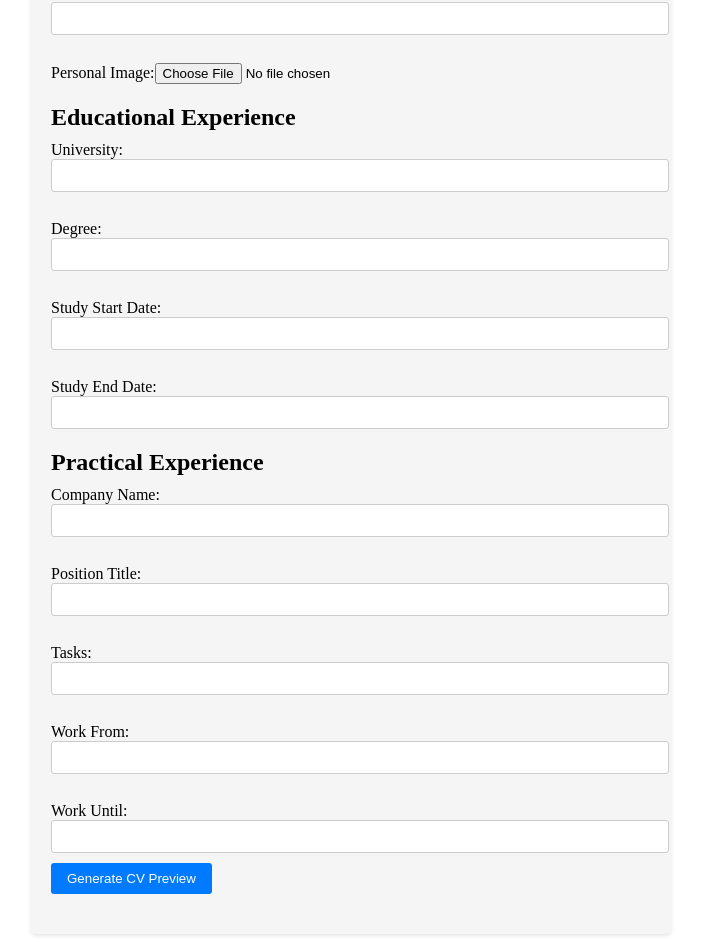
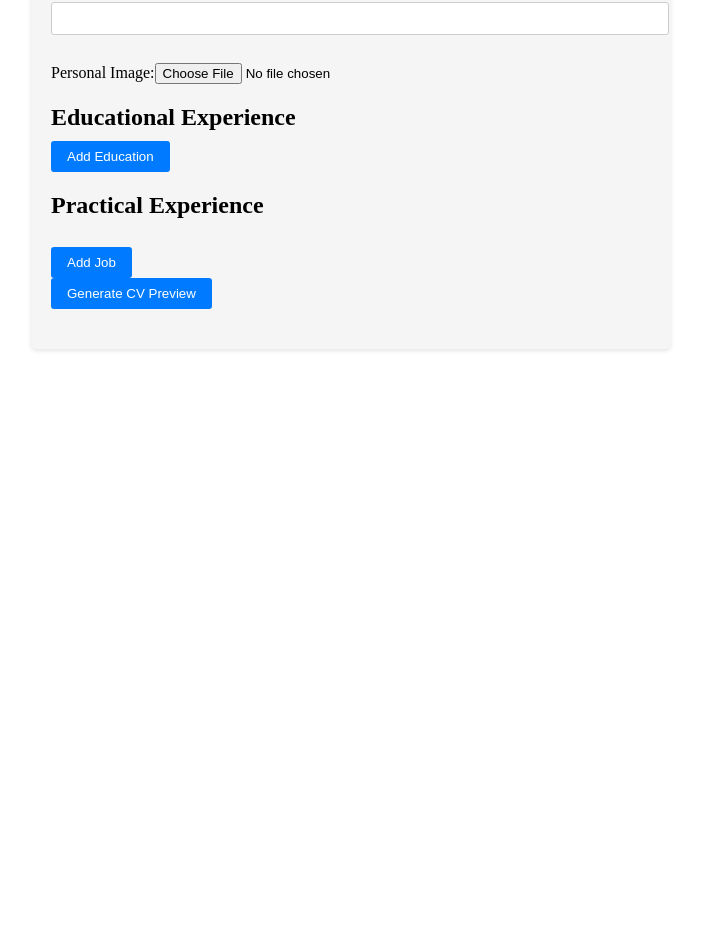
Before and after one commit to loggerino/cv-project, a React (Vite) app: page / in a window 1280 px wide. Shown: the part 475-1417 px from the top of the page, without its empty margins (289-990 px from the left). After the commit the page ends 832 px from the top, so only its background shows below. Built offline with nearby package versions, Linux system fonts and the light colour scheme.

Commit message:
enabled adding of multipled jobs and education

```diff
--- a/src/components/CVForm.jsx
+++ b/src/components/CVForm.jsx
@@ -10,10 +10,12 @@ const CVForm = () => {
     const [title, setTitle] = useState('');
     const [address, setAddress] = useState('');
     const [phoneNumber, setPhoneNumber] = useState('');
+    const [educations, setEducations] = useState([]);
     const [schoolName, setSchoolName] = useState('');
     const [studyTitle, setStudyTitle] = useState('');
     const [studyStartDate, setStudyStartDate] = useState('');
     const [studyEndDate, setStudyEndDate] = useState('');
+    const [jobs, setJobs] = useState([]);
     const [companyName, setCompanyName] = useState('');
     const [positionTitle, setPositionTitle] = useState('');
     const [tasks, setTasks] = useState('');
@@ -21,13 +23,42 @@ const CVForm = () => {
     const [workUntil, setWorkUntil] = useState('');
     const [isEditing, setIsEditing] = useState(true);
 
+    const addEducation = () => {
+        setEducations([...educations, { schoolName: '', studyTitle: '', studyStartDate: '', studyEndDate: '' }]);
+    };
+
+    const deleteEducation = (index) => {
+        const updatedEducations = [...educations];
+        updatedEducations.splice(index, 1);
+        setEducations(updatedEducations);
+    };
+
+    const addJob = () => {
+        setJobs([...jobs, { companyName: '', positionTitle: '', tasks: '', workFrom: '', workUntil: '' }]);
+    };
+
+    const deleteJob = (index) => {
+        const updatedJobs = [...jobs];
+        updatedJobs.splice(index, 1);
+        setJobs(updatedJobs);
+    }
+
     const handleImageChange = (e) => {
         const file = e.target.files[0];
         setPersonalImage(file);
     };
 
-    const handleChange = (e) => {
+    const handleChange = (e, index) => {
         const { name, value } = e.target;
+        if (name === 'schoolName' || name === 'studyTitle' || name === 'studyStartDate' || name === 'studyEndDate') {
+            const updatedEducations = [...educations];
+            updatedEducations[index][name] = value;
+            setEducations(updatedEducations);
+        } else {
+            const updatedJobs = [...jobs];
+            updatedJobs[index][name] = value;
+            setJobs(updatedJobs);
+        }
         switch (name) {
             case 'name':
                 setName(value);
@@ -134,18 +165,15 @@ Work Until: ${workUntil}`;
                         handleImageChange={handleImageChange}
                     />
                     <Education
-                        schoolName={schoolName}
-                        studyTitle={studyTitle}
-                        studyStartDate={studyStartDate}
-                        studyEndDate={studyEndDate}
+                        educations={educations}
                         handleChange={handleChange}
+                        addEducation={addEducation}
+                        deleteEducation={deleteEducation}
                     />
                     <Experience
-                        companyName={companyName}
-                        positionTitle={positionTitle}
-                        tasks={tasks}
-                        workFrom={workFrom}
-                        workUntil={workUntil}
+                        jobs={jobs}
+                        addJob={addJob}
+                        deleteJob={deleteJob}
                         handleChange={handleChange}
                     />
 
@@ -159,14 +187,22 @@ Work Until: ${workUntil}`;
                     <p>Phone Number: {phoneNumber}</p>
                     <p>Title: {title}</p>
                     <p>Address: {address}</p>
-                    <p>University: {schoolName}</p>
-                    <p>Degree: {studyTitle}</p>
-                    <p>Study Date: {studyStartDate} - {studyEndDate}</p>
-                    <p>Company Name: {companyName}</p>
-                    <p>Position Title: {positionTitle}</p>
-                    <p>Tasks: {tasks}</p>
-                    <p>Work From: {workFrom}</p>
-                    <p>Work Until: {workUntil}</p>
+                    {educations.map((education, index) => (
+                        <div key={index}>
+                            <p>University: {education.schoolName}</p>
+                            <p>Degree: {education.studyTitle}</p>
+                            <p>Study Date: {education.studyStartDate} - {education.studyEndDate}</p>
+                        </div>
+                    ))}
+                    {jobs.map((jobs, index) => (
+                        <div key={index}>
+                            <p>Company: {jobs.companyName}</p>
+                            <p>Position: {jobs.positionTitle}</p>
+                            <p>Tasks: {jobs.tasks}</p>
+                            <p>Year Started: {jobs.workFrom}</p>
+                            <p>Year Ended: {jobs.workUntil}</p>
+                        </div>
+                    ))}
                     <button onClick={handleEdit}>Edit</button>
                     <button type="button" onClick={handleDownload}>
                         Download CV
--- a/src/components/Education.jsx
+++ b/src/components/Education.jsx
@@ -1,16 +1,18 @@
 import React from 'react';
 
-const Education = ({ schoolName, studyTitle, studyStartDate, studyEndDate, handleChange }) => {
+const Education = ({ educations, handleChange, addEducation, deleteEducation }) => {
   return (
     <div>
       <h2>Educational Experience</h2>
+      {educations.map((education, index) => (
+        <div key={index}>
           <label>
             University:
             <input
               type="text"
               name="schoolName"
-          value={schoolName}
-          onChange={handleChange}
+              value={education.schoolName}
+              onChange={(e) => handleChange(e, index)}
             />
           </label>
           <br />
@@ -19,8 +21,8 @@ const Education = ({ schoolName, studyTitle, studyStartDate, studyEndDate, handl
             <input
               type="text"
               name="studyTitle"
-          value={studyTitle}
-          onChange={handleChange}
+              value={education.studyTitle}
+              onChange={(e) => handleChange(e, index)}
             />
           </label>
           <br />
@@ -29,8 +31,8 @@ const Education = ({ schoolName, studyTitle, studyStartDate, studyEndDate, handl
             <input
               type="text"
               name="studyStartDate"
-          value={studyStartDate}
-          onChange={handleChange}
+              value={education.studyStartDate}
+              onChange={(e) => handleChange(e, index)}
             />
           </label>
           <br />
@@ -39,10 +41,22 @@ const Education = ({ schoolName, studyTitle, studyStartDate, studyEndDate, handl
             <input
               type="text"
               name="studyEndDate"
-          value={studyEndDate}
-          onChange={handleChange}
+              value={education.studyEndDate}
+              onChange={(e) => handleChange(e, index)}
             />
           </label>
+          <br />
+          {educations.length > 1 && (
+            <button type="button" onClick={() => deleteEducation(index)}>
+              Delete
+            </button>
+          )}
+          <hr />
+        </div>
+      ))}
+      <button type="button" onClick={addEducation}>
+        Add Education
+      </button>
     </div>
   );
 };
--- a/src/components/Experience.jsx
+++ b/src/components/Experience.jsx
@@ -1,16 +1,16 @@
-import React from 'react';
-
-const Experience = ({ companyName, positionTitle, tasks, workFrom, workUntil, handleChange }) => {
+const Experience = ({ jobs, handleChange, addJob, deleteJob }) => {
   return (
     <div>
       <h2>Practical Experience</h2>
+      {jobs.map((job, index) => (
+        <div key={index}>
           <label>
             Company Name:
             <input
               type="text"
               name="companyName"
-          value={companyName}
-          onChange={handleChange}
+              value={job.companyName}
+              onChange={(e) => handleChange(e, index)}
             />
           </label>
           <br />
@@ -19,8 +19,8 @@ const Experience = ({ companyName, positionTitle, tasks, workFrom, workUntil, ha
             <input
               type="text"
               name="positionTitle"
-          value={positionTitle}
-          onChange={handleChange}
+              value={job.positionTitle}
+              onChange={(e) => handleChange(e, index)}
             />
           </label>
           <br />
@@ -29,8 +29,8 @@ const Experience = ({ companyName, positionTitle, tasks, workFrom, workUntil, ha
             <input
               type="text"
               name="tasks"
-          value={tasks}
-          onChange={handleChange}
+              value={job.tasks}
+              onChange={(e) => handleChange(e, index)}
             />
           </label>
           <br />
@@ -39,8 +39,8 @@ const Experience = ({ companyName, positionTitle, tasks, workFrom, workUntil, ha
             <input
               type="text"
               name="workFrom"
-          value={workFrom}
-          onChange={handleChange}
+              value={job.workFrom}
+              onChange={(e) => handleChange(e, index)}
             />
           </label>
           <br />
@@ -49,10 +49,18 @@ const Experience = ({ companyName, positionTitle, tasks, workFrom, workUntil, ha
             <input
               type="text"
               name="workUntil"
-          value={workUntil}
-          onChange={handleChange}
+              value={job.workUntil}
+              onChange={(e) => handleChange(e, index)}
             />
           </label>
+          <br />
+          {jobs.length > 1 && (
+            <button type="button" onClick={() => deleteJob(index)}>Delete Job</button>
+          )}
+        </div>
+      ))}
+      <br />
+      <button type="button" onClick={addJob}>Add Job</button>
     </div>
   );
 };
```
Lines whose indentation alone changed are shown as unchanged.
